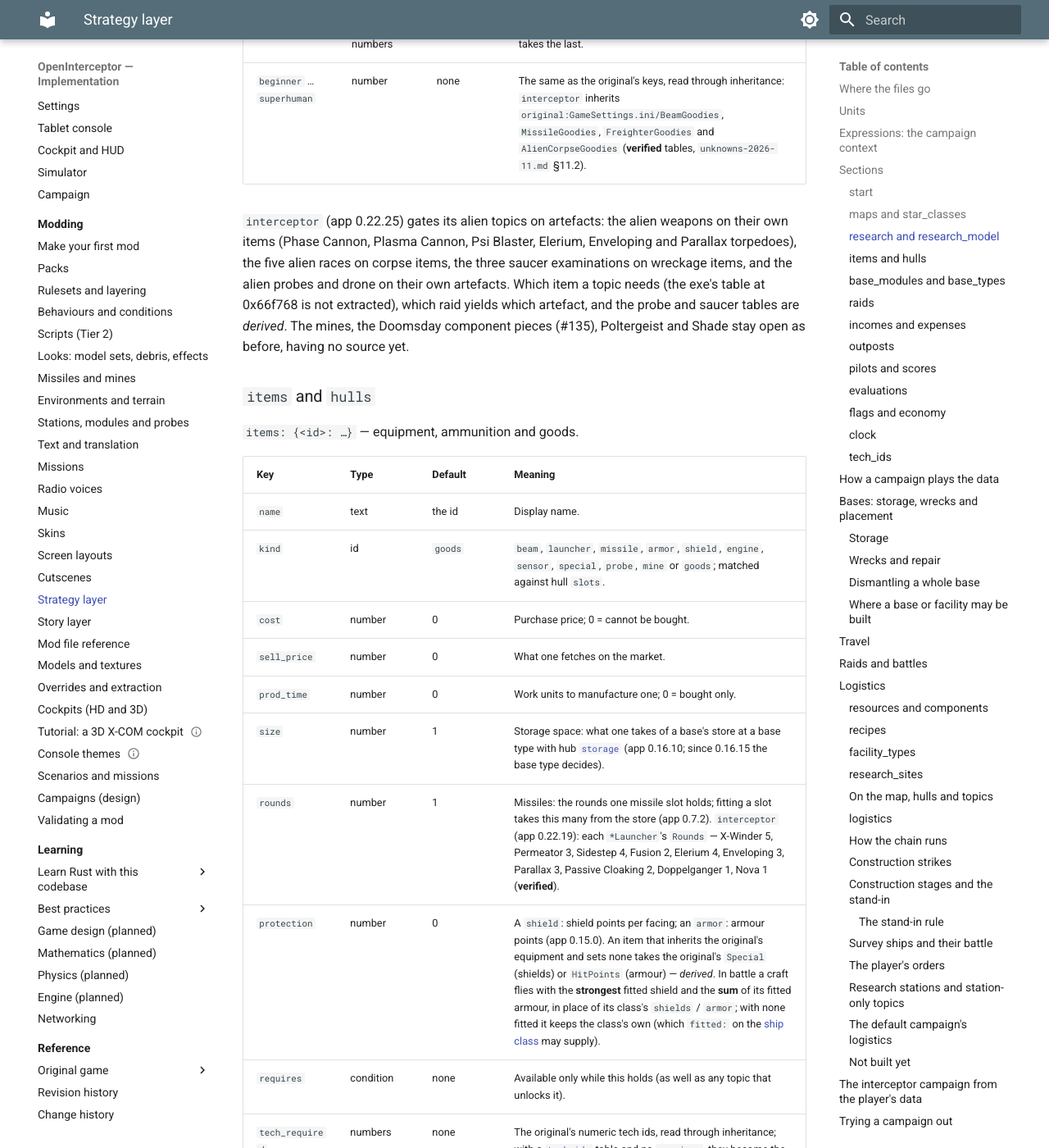
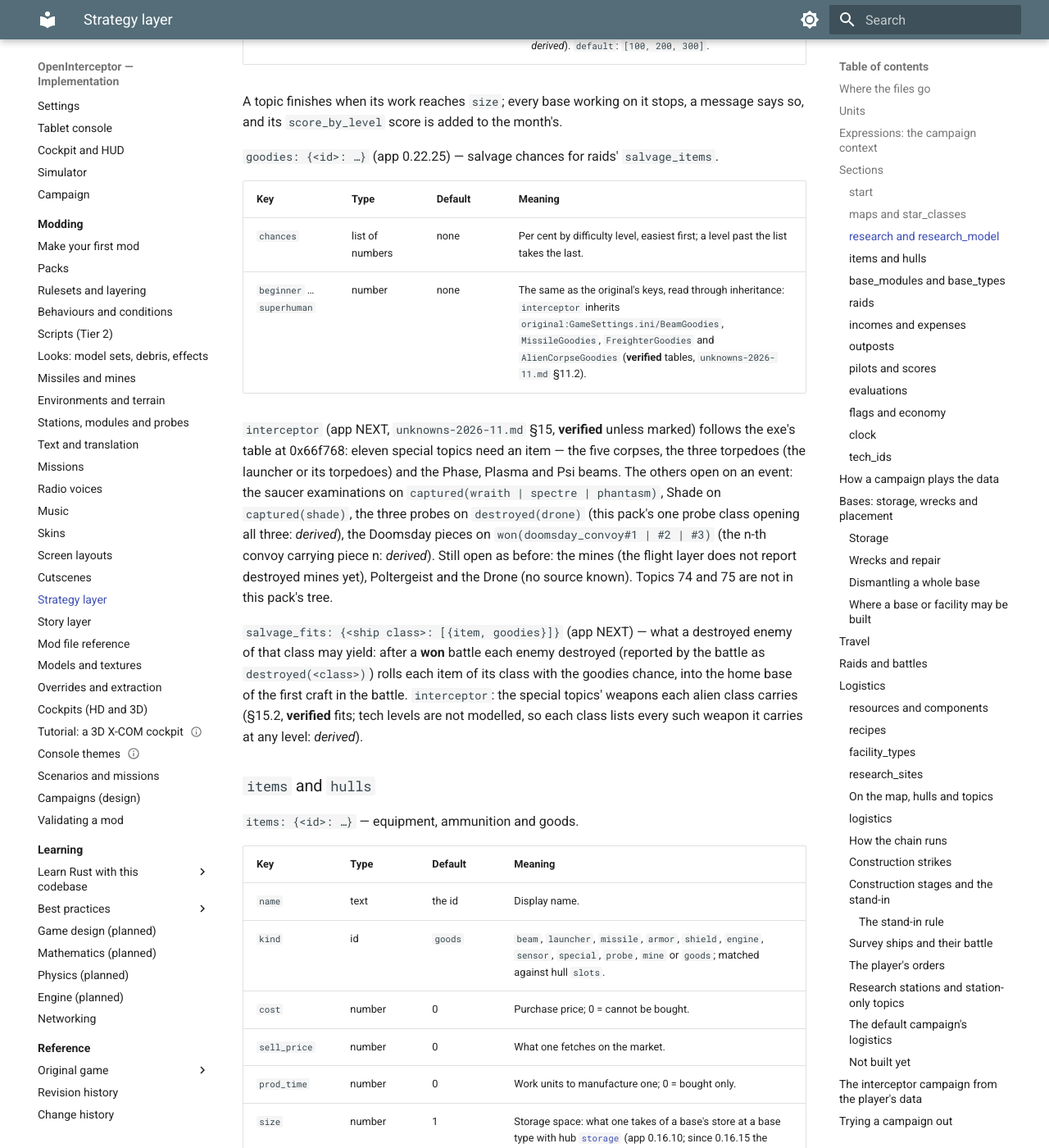
Before and after one commit to bbogovich/OpenInterceptor, an MkDocs documentation site: the page built from docs/modding/strategy.md, in a window 1280 px wide and 1400 px high, scrolled down 8653 px. Shown: the whole window at 82% size. Built offline with MkDocs 1.6.1 and Material for MkDocs 9.7.7, drawn with Linux system fonts in a browser that asks for light colours; some of the changed text lies outside the part shown.

Commit message:
Special topics per the exe's artefact table, battle-event triggers, salvage by fits (app NEXT, #129)
Strategy: requires_item lists, unlock_on, complete_on, salvage_fits; DEV-097; status.

Issue: #129
Co-Authored-By: Claude Opus 5.5 <noreply@anthropic.com>

```diff
--- a/docs/modding/strategy.md
+++ b/docs/modding/strategy.md
@@ -191,7 +191,9 @@ yet.
 | `prereq1`, `prereq2`, `prereq3` | numbers | none | The original's numeric prerequisites, read through inheritance; with a [`tech_ids`](#tech_ids) table and no `requires`, they become `research(a) and research(b)` (app 0.8.0). |
 | `requires_all` | list of topic ids | none | App NEXT: topics that must **all** be known as well — `research(a) and research(b)` joined to `requires` (and to the translated `prereq*`). `interceptor`: Nova Bomb's five extra prerequisites, which the original's code adds to its INI ones (**verified**). |
 | `level` | number | 0 | App NEXT: the original's `Level` (read through inheritance); a finished topic earns `research_model.score_by_level` at its level. |
-| `requires_item` | item id | none | App NEXT: an **artefact-gated** topic (the original's Prereq 127, RQ-S-03): offered only once that item has been *recovered* by salvage (raids' [`salvage_items`](#raids)) and only while one stays in some base's stores. When it is gone (sold, lost) the topic closes, and stays closed until another is recovered. Unknown item: load error. |
+| `requires_item` | item id or list | none | App 0.22.25: an **artefact-gated** topic (the original's Prereq 127, RQ-S-03): offered only once one of these items has been *recovered* by salvage (the destroyed ships' [`salvage_fits`](#research-and-research_model), raids' [`salvage_items`](#raids)) and only while one stays in some base's stores. A list (app NEXT) accepts any of them — the original takes a launcher or its torpedoes. When none is left (sold, lost) the topic closes, and stays closed until another is recovered. Unknown item: load error. |
+| `unlock_on` | list of events | none | App NEXT: an **event-gated** special topic, offered once any of these battle events has happened: `destroyed(<class>)` (an enemy of that class destroyed), `captured(<class>)` (captured or disabled), `won(<raid>)` or `won(<raid>#<n>)` (that raid's n-th won battle). It stays open. |
+| `complete_on` | list of events | none | App NEXT: the same events finish the topic outright (the original's topics 74 / 75 for captured freighters and AlienType5). |
 | `lab`, `site`, `start_cost` | | none | A **station-only** topic: see [Logistics › research stations](#research-stations-and-station-only-topics) (app 0.9.0). |
 
 `research_model:` — how research progresses.
@@ -213,13 +215,21 @@ says so, and its `score_by_level` score is added to the month's.
 | `chances` | list of numbers | none | Per cent by difficulty level, easiest first; a level past the list takes the last. |
 | `beginner` … `superhuman` | number | none | The same as the original's keys, read through inheritance: `interceptor` inherits `original:GameSettings.ini/BeamGoodies`, `MissileGoodies`, `FreighterGoodies` and `AlienCorpseGoodies` (**verified** tables, `unknowns-2026-11.md` §11.2). |
 
-`interceptor` (app 0.22.25) gates its alien topics on artefacts: the alien weapons on their own items
-(Phase Cannon, Plasma Cannon, Psi Blaster, Elerium, Enveloping and Parallax torpedoes), the five
-alien races on corpse items, the three saucer examinations on wreckage items, and the alien
-probes and drone on their own artefacts. Which item a topic needs (the exe's table at
-0x66f768 is not extracted), which raid yields which artefact, and the probe and saucer tables are
-*derived*. The mines, the Doomsday component pieces (#135), Poltergeist and Shade stay open as
-before, having no source yet.
+`interceptor` (app NEXT, `unknowns-2026-11.md` §15, **verified** unless marked) follows the exe's
+table at 0x66f768: eleven special topics need an item — the five corpses, the three torpedoes (the
+launcher or its torpedoes) and the Phase, Plasma and Psi beams. The others open on an event: the
+saucer examinations on `captured(wraith | spectre | phantasm)`, Shade on `captured(shade)`, the
+three probes on `destroyed(drone)` (this pack's one probe class opening all three: *derived*),
+the Doomsday pieces on `won(doomsday_convoy#1 | #2 | #3)` (the n-th convoy carrying piece n:
+*derived*). Still open as before: the mines (the flight layer does not report destroyed mines
+yet), Poltergeist and the Drone (no source known). Topics 74 and 75 are not in this pack's tree.
+
+`salvage_fits: {<ship class>: [{item, goodies}]}` (app NEXT) — what a destroyed enemy of that
+class may yield: after a **won** battle each enemy destroyed (reported by the battle as
+`destroyed(<class>)`) rolls each item of its class with the goodies chance, into the home base
+of the first craft in the battle. `interceptor`: the special topics' weapons each alien class
+carries (§15.2, **verified** fits; tech levels are not modelled, so each class lists every such
+weapon it carries at any level: *derived*).
 
 ### `items` and `hulls`
 
@@ -349,7 +359,7 @@ its `cargo` modules limit nothing: the original hub's own cargo room is unknown.
 | `requires` | condition | none | Rolled only while this holds (`day >= 10`). |
 | `target` | `base` / `system` | `base` | What it heads for: one of the player's bases, or any system. |
 | `speed` | number | 600 | Map units per hour. |
-| `salvage_items` | list of `{item, goodies}` | none | App NEXT: artefacts a **won** battle with this raid may recover: each is rolled once with its [`goodies`](#research-and-research_model) table's chance at the campaign's difficulty and goes to the home base of the first craft in the battle (base 0 if none), opening the topics whose `requires_item` it is. Unknown item or table: load error. |
+| `salvage_items` | list of `{item, goodies}` | none | App 0.22.25: artefacts a **won** battle with this raid may recover besides the destroyed ships' `salvage_fits` (`interceptor`: the alien corpses, which raid yields which race *derived*): each is rolled once with its [`goodies`](#research-and-research_model) table's chance at the campaign's difficulty and goes to the home base of the first craft in the battle (base 0 if none), opening the topics whose `requires_item` it is. Unknown item or table: load error. |
 | `react_on_detect` | fraction (`per_level`) | 0 | App NEXT: once a base's sensors see the contact, with this chance it turns on that base — it heads for it (along the lanes on a lane map) and strikes it if not stopped. A plan's shipment keeps its course. `interceptor`: alien raids `{per_level: [25%, 35%, 45%, 55%, 65%]}` (the original's 25 + 10 × level %, **verified**; that it re-tasks against the detector is *derived*). |
 
 On a free-travel map a launched raid appears well outside the map, in a random direction, and
```
Also changed, not shown: docs/implementation/deviations/index.md (+1 -1 lines), docs/implementation/status.md (+6 -0 lines).
